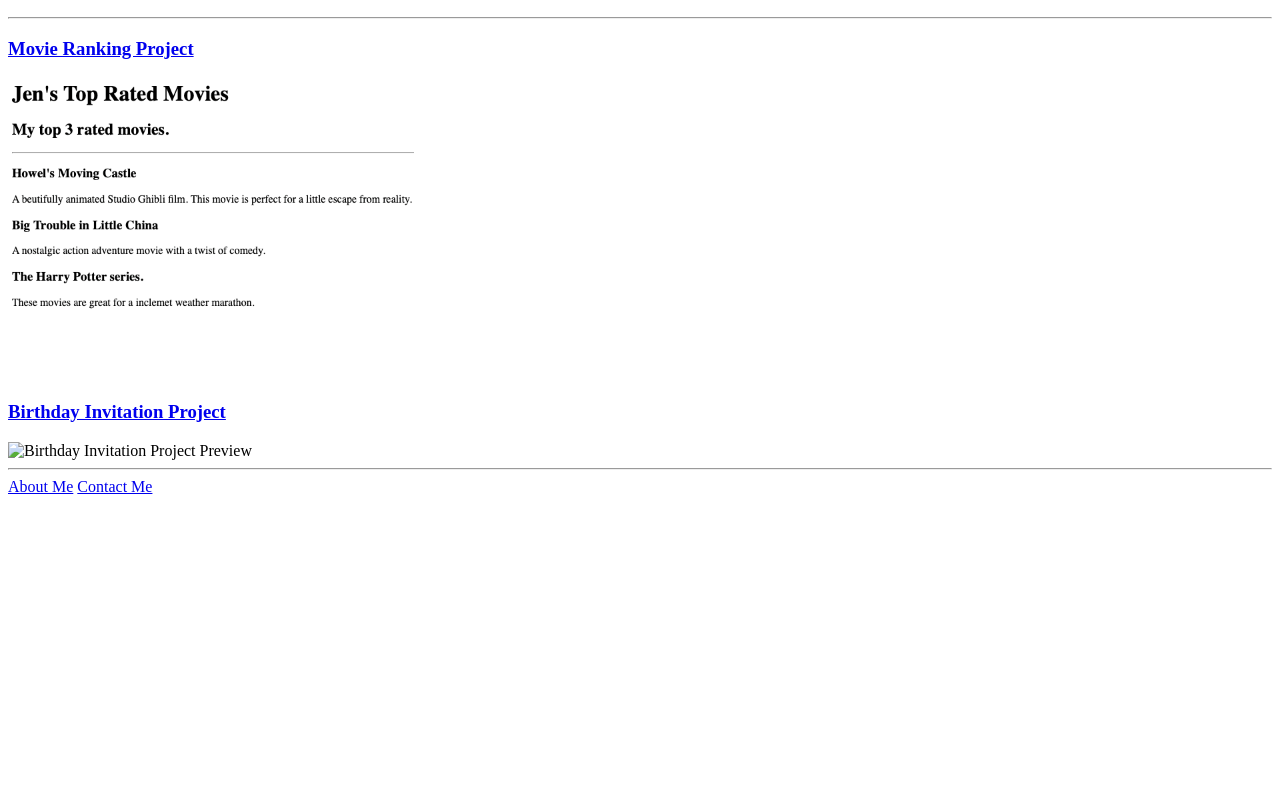
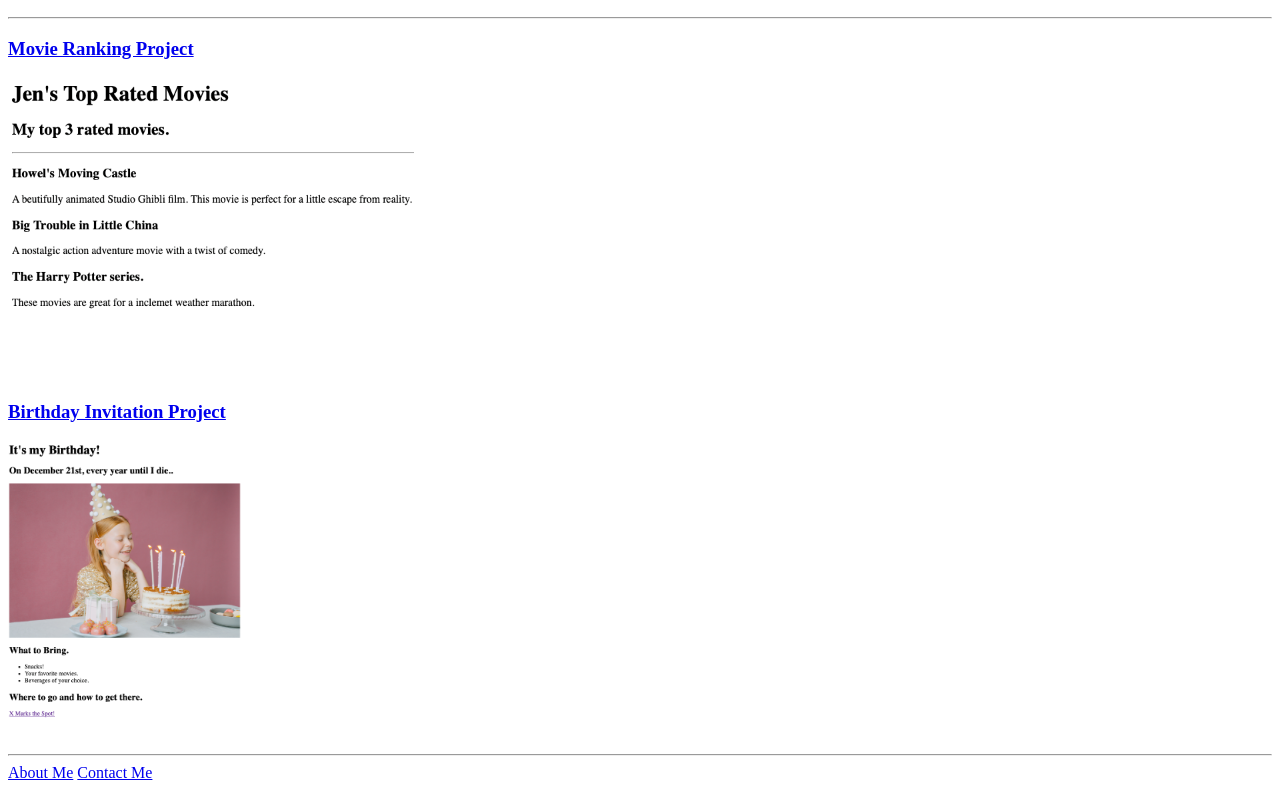
Before and after one commit to JTHellfire/html-portfolio, a plain HTML site: page index.html in a window 1280 px wide. Shown: the part 110-900 px from the top of the page. Before the commit the page ends 800 px from the top, so only its background shows below. Drawn offline with Linux system fonts and the light colour scheme.

Commit message:
Update index.html

```diff
--- a/index.html
+++ b/index.html
@@ -16,7 +16,7 @@
 
     <h3><a href="./public/jtbdindex.html">Birthday Invitation Project</a></h3>
 
-    <img src="./public/jbdgtinvite.png" height="300" alt="Birthday Invitation Project Preview"/>
+    <img src="./public/jbdtinvite.png" height="300" alt="Birthday Invitation Project Preview"/>
     <hr />
     <a href="./public/about.html">About Me</a>
     <a href="./public/contact.html">Contact Me</a>
```
